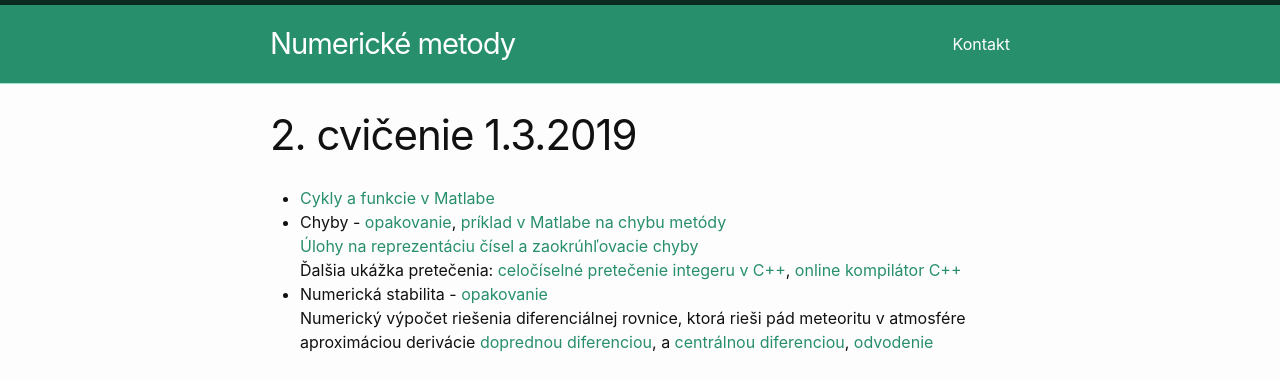
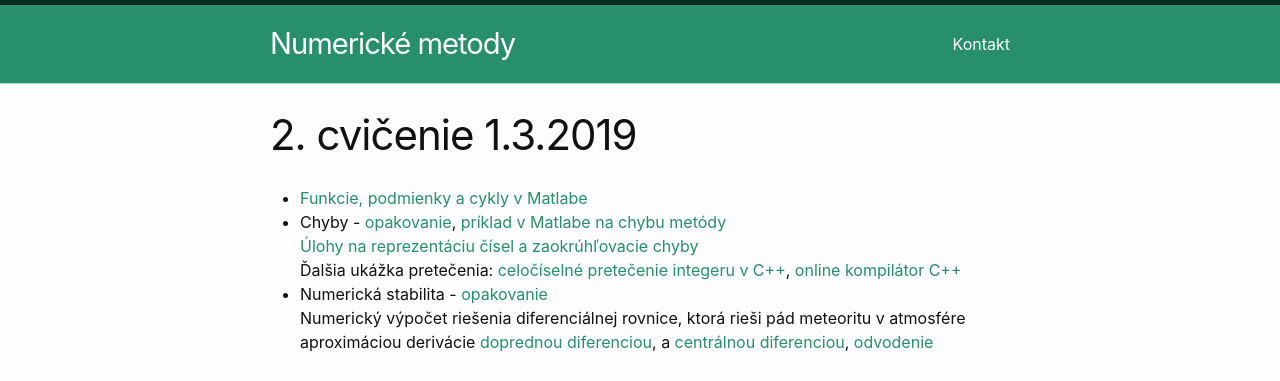
Before and after one commit to maslarova/maslarova.github.io, a Jekyll site: the page built from _posts/2019-02-27-cvicenie2.md, in a window 1280 px wide. Shown: the top 381 px of the page. Built offline with Jekyll 4.4.1, drawn with Linux system fonts in a browser that asks for light colours.

Commit message:
upravy materialov

```diff
--- a/_posts/2019-02-27-cvicenie2.md
+++ b/_posts/2019-02-27-cvicenie2.md
@@ -4,7 +4,7 @@ title:  "2. cvičenie 1.3.2019"
 <!--date:   2019-02-21 13:26:13 +0100-->
 ---
 
-- [Cykly a funkcie v Matlabe](http://maslarova.github.io/cvicenie2/cykly.pdf)
+- [Funkcie, podmienky a cykly v Matlabe](http://maslarova.github.io/cvicenie2/cykly.pdf)
 - Chyby - [opakovanie](http://kfe.fjfi.cvut.cz/~matysma4/nme/cv02/cviceni1a.pdf), [príklad v Matlabe na chybu metódy](http://maslarova.github.io/cvicenie2/chyba_metody.m)<br />
  [Úlohy na reprezentáciu čísel a zaokrúhľovacie chyby](http://maslarova.github.io/cvicenie2/priklady2_chyby.pdf) <br />
  Ďalšia ukážka pretečenia: [celočíselné pretečenie integeru v C++](http://maslarova.github.io/cvicenie2/pretecenie.cpp), [online kompilátor C++](http://www.tutorialspoint.com/compile_cpp11_online.php)
```
